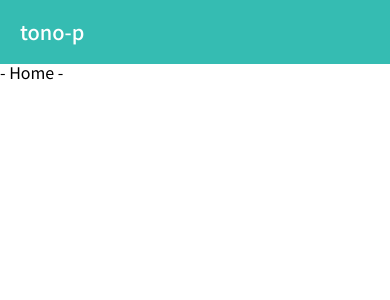
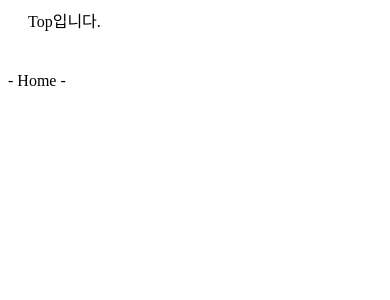
Before and after one commit to jmeno1011/tono-p, a Next.js app: page / in a window 390 px wide. Shown: the top 300 px of the page. Built offline with nearby package versions, Linux system fonts and the light colour scheme.

Commit message:
Revert "add media query"
This reverts commit 89faa46cfc24a89b705c54ec8442d8a34ca659d4.

```diff
--- a/src/componets/Top.jsx
+++ b/src/componets/Top.jsx
@@ -4,21 +4,11 @@ import styled from 'styled-components'
 const HeaderBlcok = styled.header`
     height: 64px;
     padding: 0 20px;
-    background-color: #35BCB2;
-    display: flex;
-    align-items: center;
-    h1{
-        color: #fff;
-        font-size: 1.25rem;
-        font-weight: 500;
-    }
 `
 
 const Top = () => {
   return (
-    <HeaderBlcok>
-        <h1>tono-p</h1>
-    </HeaderBlcok>
+    <HeaderBlcok>Top입니다.</HeaderBlcok>
   )
 }
 
--- a/src/pages/_app.js
+++ b/src/pages/_app.js
@@ -1,12 +1,11 @@
-import '../styles/globals.css'
 import Top from "../componets/Top"
 
 function MyApp({ Component, pageProps }) {
     return (
-        <div className='container'>
-            <Top />
-            <Component {...pageProps} />
-        </div>
+        <>
+        <Top />
+        <Component {...pageProps} />
+        </>
     )
 }
 
--- a/src/styles/globals.css
+++ /dev/null
@@ -1,34 +0,0 @@
-@import "./reset.css";
-html,
-body {
-  padding: 0;
-  margin: 0;
-  font-family: 'Noto Sans KR', sans-serif;
-}
-
-a {
-  color: inherit;
-  text-decoration: none;
-}
-
-* {
-  box-sizing: border-box;
-}
-
-@media(min-width: 360px) {
-  .container{
-    max-width: 90rem;
-  }
-}
-@media(min-width: 768px){
-  .container{
-    max-width: 90rem;
-  }
-}
-@media(min-width: 992px){
-  .container{
-    max-width: 80rem;
-    margin-left: auto;
-    margin-right: auto;
-  }
-}
--- /dev/null
+++ b/src/styles/grobals.css
@@ -0,0 +1,16 @@
+@import "./reset.css";
+html,
+body {
+  padding: 0;
+  margin: 0;
+  font-family: 'Noto Sans KR', sans-serif;
+}
+
+a {
+  color: inherit;
+  text-decoration: none;
+}
+
+* {
+  box-sizing: border-box;
+}
```
